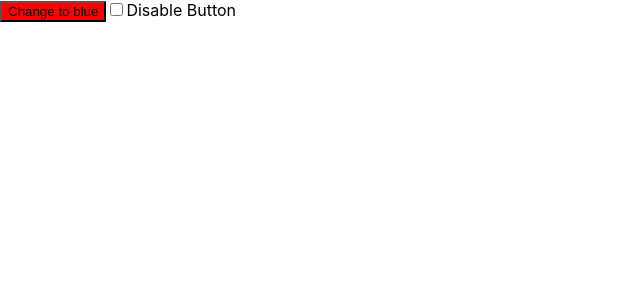
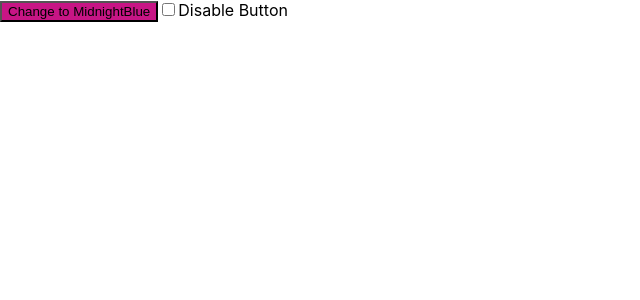
Before and after one commit to aniketbumbc/react-color-test, a React (Create React App) app: page / in a window 1280 px wide. Shown: the top 300 px of the page, without its empty margins (0-640 px from the left). Built offline with nearby package versions, Linux system fonts and the light colour scheme.

Commit message:
change color and update test

```diff
--- a/src/App.js
+++ b/src/App.js
@@ -6,10 +6,11 @@ export function replaceCamelWithSpaces(colorName) {
 }
 
 function App() {
-  const [color, setColor] = useState('red');
+  const [color, setColor] = useState('MediumVioletRed');
   const [disable, setDisable] = useState(false);
 
-  const newBtnColor = color === 'red' ? 'blue' : 'red';
+  const newBtnColor =
+    color === 'MediumVioletRed' ? 'MidnightBlue' : 'MediumVioletRed';
 
   return (
     <div>
```
Also changed, not shown: 1 other file (tests, documents, lock files or other folders).
